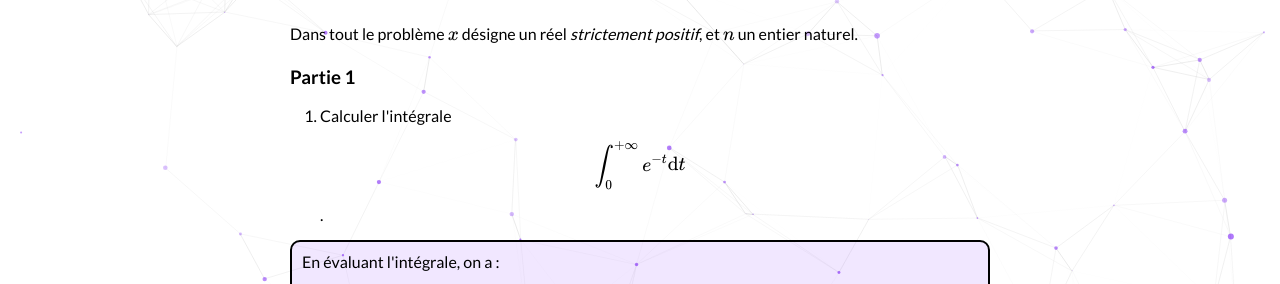
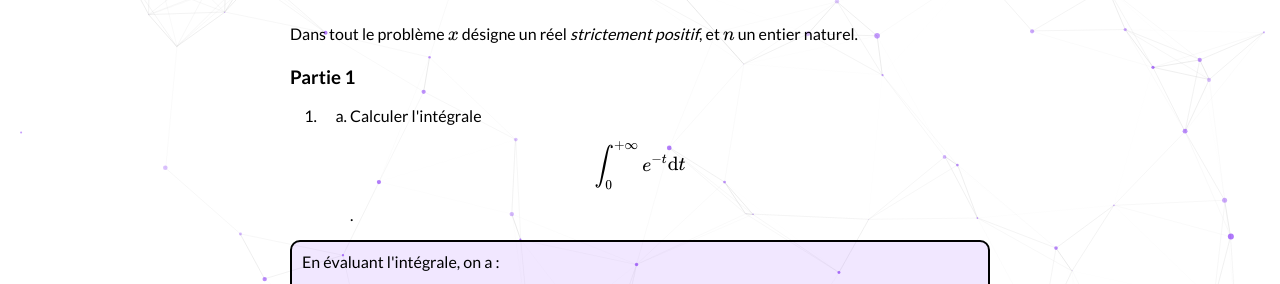
Before and after one commit to bglbrt/bglbrt.github.io, a Jekyll site: the page built from fr/corrections/administrateur_externe_1993.md, in a window 1280 px wide. Shown: the part 218-502 px from the top of the page. Built offline with Jekyll 4.4.1, drawn with Linux system fonts in a browser that asks for light colours; nearby versions of some CDN libraries.

Commit message:
Mise à jour des corrections

```diff
--- a/_sass/typography.scss
+++ b/_sass/typography.scss
@@ -16,11 +16,6 @@
     ol {
         padding: 0 30px 0 30px;
     }
-    ol > li:before {
-        counter-increment: list;
-        position: absolute;
-        left: -30px;
-    }
     blockquote {
         //border: 1px solid black;
         border-left: 5px solid #333333;
--- a/fr/corrections/administrateur_externe_1993.md
+++ b/fr/corrections/administrateur_externe_1993.md
@@ -14,8 +14,12 @@ Dans tout le problème $$x$$ désigne un réel _strictement positif_, et $$n$$ u
 
 ### Partie 1
 
-<ol>
-    <li> Calculer l'intégrale $$\int_{0}^{+\infty} e^{-t} \mathrm{d}t$$. </li>
+<ol type="1">
+    <li>
+        <ol type="a">
+            <li> Calculer l'intégrale $$\int_{0}^{+\infty} e^{-t} \mathrm{d}t$$. </li>
+        </ol>
+    </li>
 </ol>
 
 <p style="border: solid 2px; border-radius: 10px; background-color:rgba(121, 28, 248, .1); padding-right: 10px; padding-left: 10px; padding-top: 10px; padding-bottom: 10px">
```
